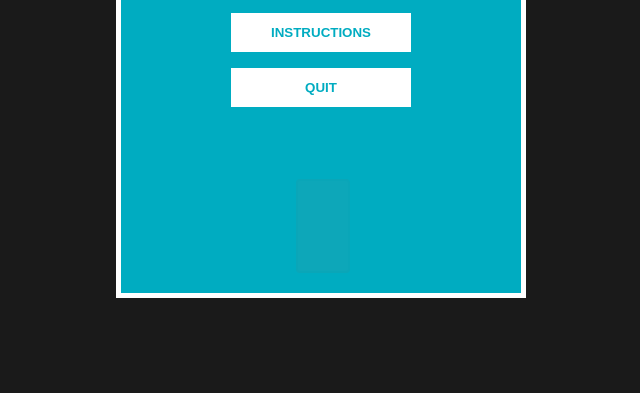
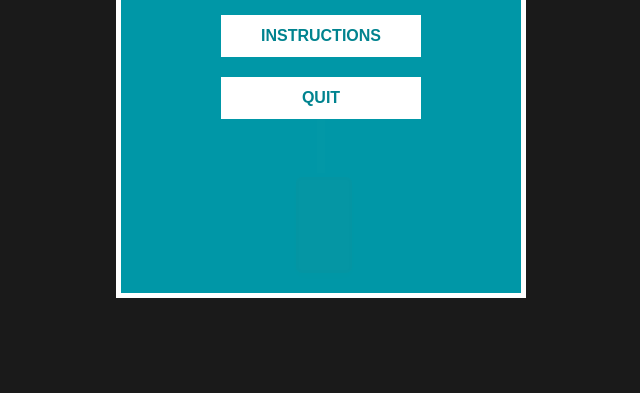
Before and after one commit to nurfaatihahfuad/highway-rush, a plain HTML site: page index.html in a window 1280 px wide. Shown: the part 407-800 px from the top of the page, without its empty margins (319-959 px from the left). Drawn offline with Linux system fonts and the light colour scheme.

Commit message:
Update style.css

```diff
--- a/style.css
+++ b/style.css
@@ -1,18 +1,18 @@
 :root {
-    --bg-color: #00acc1;
-    --road-color: #0097a7;
-    --player-color: #ff5722;
-    --enemy-color: #1976d2;
+    --bg-color: #00acc1; /* Teal aesthetic from source images */
+    --player-color: #ff5722; /* Orange car for player */
+    --enemy-color: #1976d2; /* Blue cars for enemies */
 }
 
 body {
     margin: 0;
+    padding: 0;
     display: flex;
     justify-content: center;
     align-items: center;
     height: 100vh;
     background-color: #1a1a1a;
-    font-family: 'Arial', sans-serif;
+    font-family: 'Segoe UI', Arial, sans-serif;
     color: white;
     overflow: hidden;
 }
@@ -22,10 +22,11 @@ body {
     width: 400px;
     height: 600px;
     background-color: var(--bg-color);
-    border: 5px solid white; /* Game Border [cite: 13] */
+    border: 5px solid white; /* Gameplay border drawn */
     overflow: hidden;
 }
 
+/* Screens Overlays */
 .screen {
     position: absolute;
     inset: 0;
@@ -33,49 +34,71 @@ body {
     flex-direction: column;
     justify-content: center;
     align-items: center;
-    background: rgba(0, 172, 193, 0.95);
-    z-index: 10;
+    background: rgba(0, 151, 167, 0.98);
+    z-index: 20;
     text-align: center;
+    padding: 20px;
 }
 
 .hidden { display: none !important; }
 
 .menu-btn {
     background: white;
-    color: var(--bg-color);
+    color: #00838f;
     border: none;
-    padding: 12px 30px;
-    margin: 8px;
+    padding: 12px 25px;
+    margin: 10px;
     font-weight: bold;
+    font-size: 1rem;
     cursor: pointer;
-    width: 180px;
-    text-transform: uppercase;
+    width: 200px;
+    transition: background 0.2s;
 }
 
+.menu-btn:hover {
+    background: #e0f7fa;
+}
+
+/* HUD */
 #score-display {
     position: absolute;
     top: 15px;
     left: 15px;
-    font-size: 1.2rem;
-    z-index: 5;
+    font-size: 1.4rem;
+    font-weight: bold;
+    z-index: 10;
+    text-shadow: 2px 2px 4px rgba(0,0,0,0.3);
 }
 
+/* Game Objects */
 .car {
     position: absolute;
     width: 50px;
     height: 90px;
-    border-radius: 4px;
+    border-radius: 6px;
+    box-shadow: 0 4px 8px rgba(0,0,0,0.2);
 }
 
 .player-car {
     background: var(--player-color);
     bottom: 20px;
-    left: 175px;
-    border: 2px solid #bf360c;
+    left: 175px; /* Center start position */
+    border: 3px solid #bf360c;
+    z-index: 5;
 }
 
 .enemy-car {
     background: var(--enemy-color);
-    top: -100px;
-    border: 2px solid #0d47a1;
+    border: 3px solid #0d47a1;
+    z-index: 4;
 }
+
+/* Road visuals */
+.lane-line {
+    position: absolute;
+    left: 50%;
+    transform: translateX(-50%);
+    width: 8px;
+    height: 60px;
+    background: rgba(255,255,255,0.4);
+}
```
